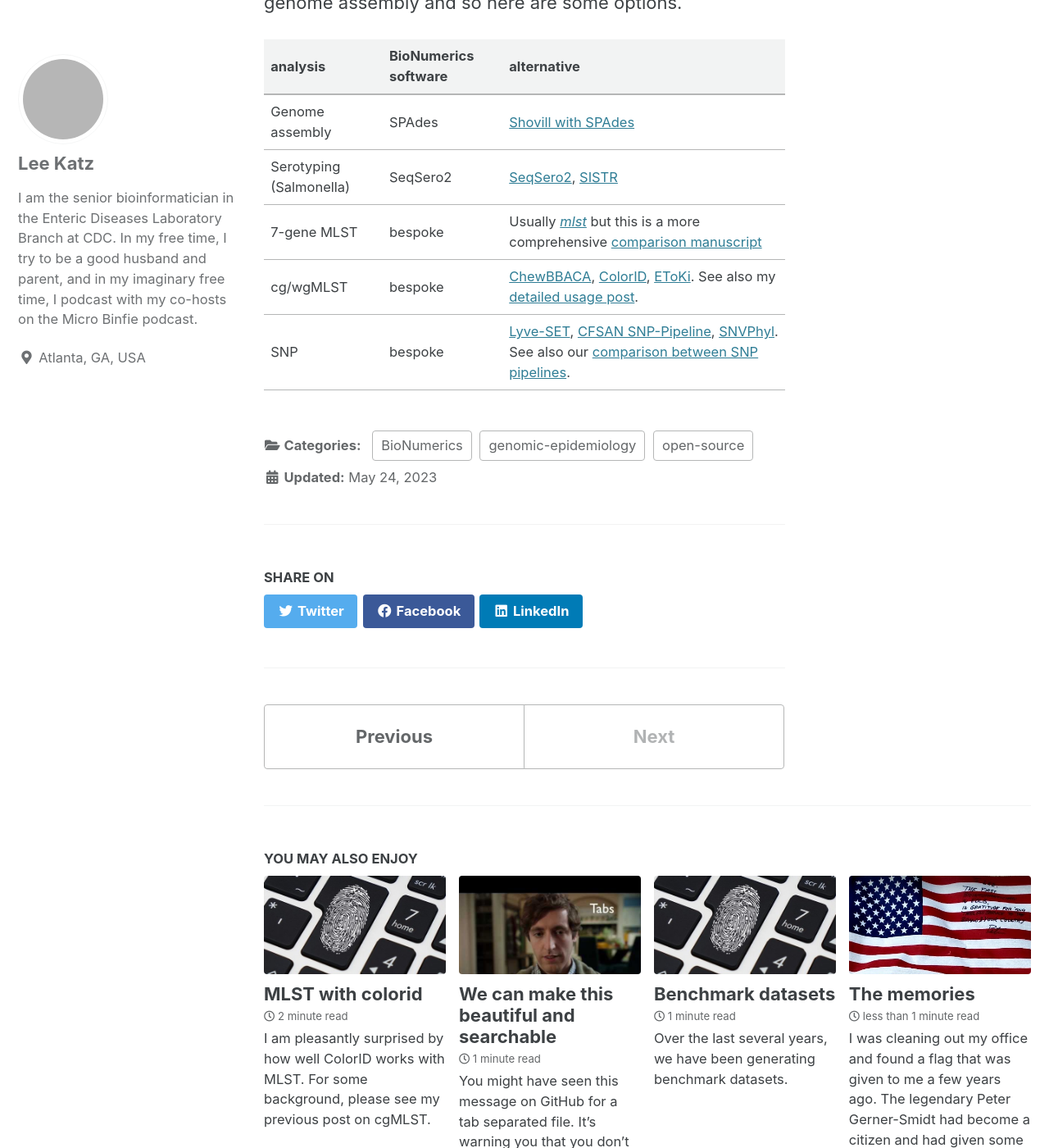
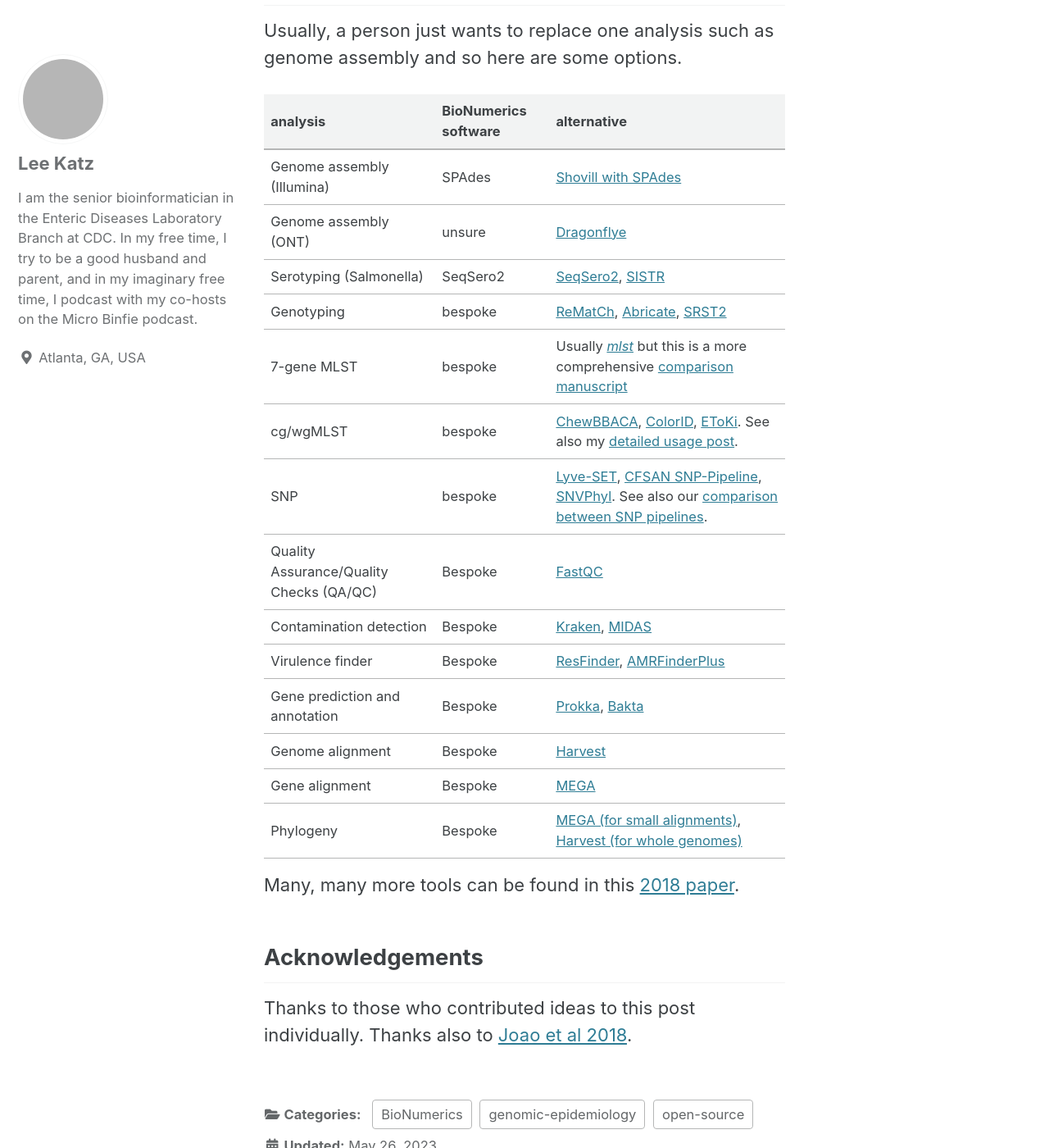
Before and after one commit to lskatz/lskatz.github.io, a Jekyll site: the page built from _posts/2023-05-24-FOSS.md, in a window 1280 px wide and 1400 px high, scrolled down 1226 px. Shown: the whole window at 82% size. Built offline with Jekyll 4.4.1, drawn with Linux system fonts in a browser that asks for light colours; some of the changed text lies outside the part shown; grey boxes are pictures that could not be loaded.

Commit message:
added more from Joao et al and easy genomics

```diff
--- a/_posts/2023-05-24-FOSS.md
+++ b/_posts/2023-05-24-FOSS.md
@@ -1,6 +1,7 @@
 ---
 title:  "Open source alternatives"
 date:   2023-05-24 09:20:11 -0400
+last_modified_at: 2023-05-26 16:20:02 -0400
 categories: BioNumerics genomic-epidemiology open-source
 
 ---
@@ -30,8 +32,24 @@
 
 | analysis | BioNumerics software | alternative |
 |----------|----------------------|-------------|
-| Genome assembly | SPAdes        | [Shovill with SPAdes](https://github.com/tseemann/shovill) |
+| Genome assembly (Illumina) | SPAdes        | [Shovill with SPAdes](https://github.com/tseemann/shovill) |
+| Genome assembly (ONT) | unsure | [Dragonflye](https://github.com/rpetit3/dragonflye) |
 | Serotyping (Salmonella) | SeqSero2 | [SeqSero2](http://www.denglab.info/SeqSero), [SISTR](https://lfz.corefacility.ca/sistr-app/) |
+| Genotyping | bespoke | [ReMatCh](http://github.com/B-UMMI/ReMatCh), [Abricate](https://github.com/tseemann/abricate/issues), [SRST2](http://github.com/katholt/srst2) |
 | 7-gene MLST | bespoke | Usually [_mlst_](https://github.com/tseemann/mlst) but this is a more comprehensive [comparison manuscript](https://www.ncbi.nlm.nih.gov/pmc/articles/PMC5610716/) |
 | cg/wgMLST | bespoke | [ChewBBACA](https://chewbbaca.online/), [ColorID](https://github.com/hcdenbakker/colorid), [EToKi](https://github.com/zheminzhou/EToKi). See also my [detailed usage post]({% post_url 2023-04-09-wgMLST %}). |
 | SNP       | bespoke | [Lyve-SET](https://github.com/lskatz/lyve-SET), [CFSAN SNP-Pipeline](https://snp-pipeline.readthedocs.io/en/latest/), [SNVPhyl](https://github.com/phac-nml/irida/tree/master). See also our [comparison between SNP pipelines](https://www.frontiersin.org/articles/10.3389/fmicb.2017.00375/full). |
+| Quality Assurance/Quality Checks (QA/QC) | Bespoke | [FastQC](http://www.bioinformatics.babraham.ac.uk/projects/fastqc/) |
+| Contamination detection | Bespoke | [Kraken](https://ccb.jhu.edu/software/kraken/), [MIDAS](https://github.com/snayfach/MIDAS) |
+| Virulence finder | Bespoke | [ResFinder](https://cge.cbs.dtu.dk/services/ResFinder/), [AMRFinderPlus](https://github.com/ncbi/amr) |
+| Gene prediction and annotation | Bespoke | [Prokka](http://github.com/tseemann/prokka), [Bakta](https://github.com/oschwengers/bakta#database) |
+| Genome alignment | Bespoke | [Harvest](http://harvest.readthedocs.io/en/latest/) |
+| Gene alignment | Bespoke | [MEGA](https://www.megasoftware.net/) |
+| Phylogeny | Bespoke | [MEGA (for small alignments)](https://www.megasoftware.net/), [Harvest (for whole genomes)](http://harvest.readthedocs.io/en/latest) |
+
+Many, many more tools can be found in this [2018 paper](https://www.sciencedirect.com/science/article/pii/S1198743X17307097?via%3Dihub).
+
+## Acknowledgements
+
+Thanks to those who contributed ideas to this post individually.
+Thanks also to [Joao et al 2018](https://www.sciencedirect.com/science/article/pii/S1198743X17307097?via%3Dihub).
```
Also changed, not shown: other parts of _posts/2023-05-24-FOSS.md (+1 -0 lines).
